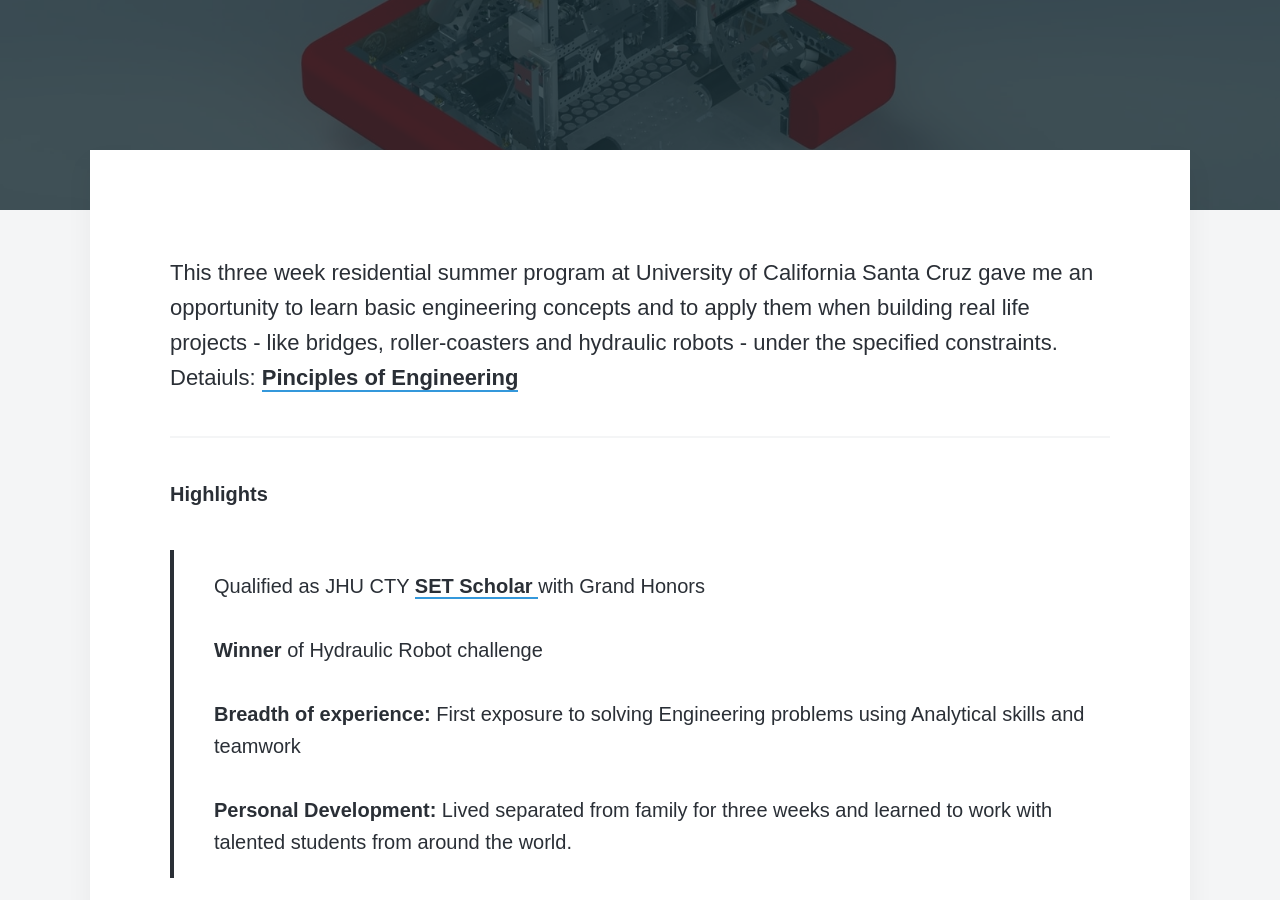
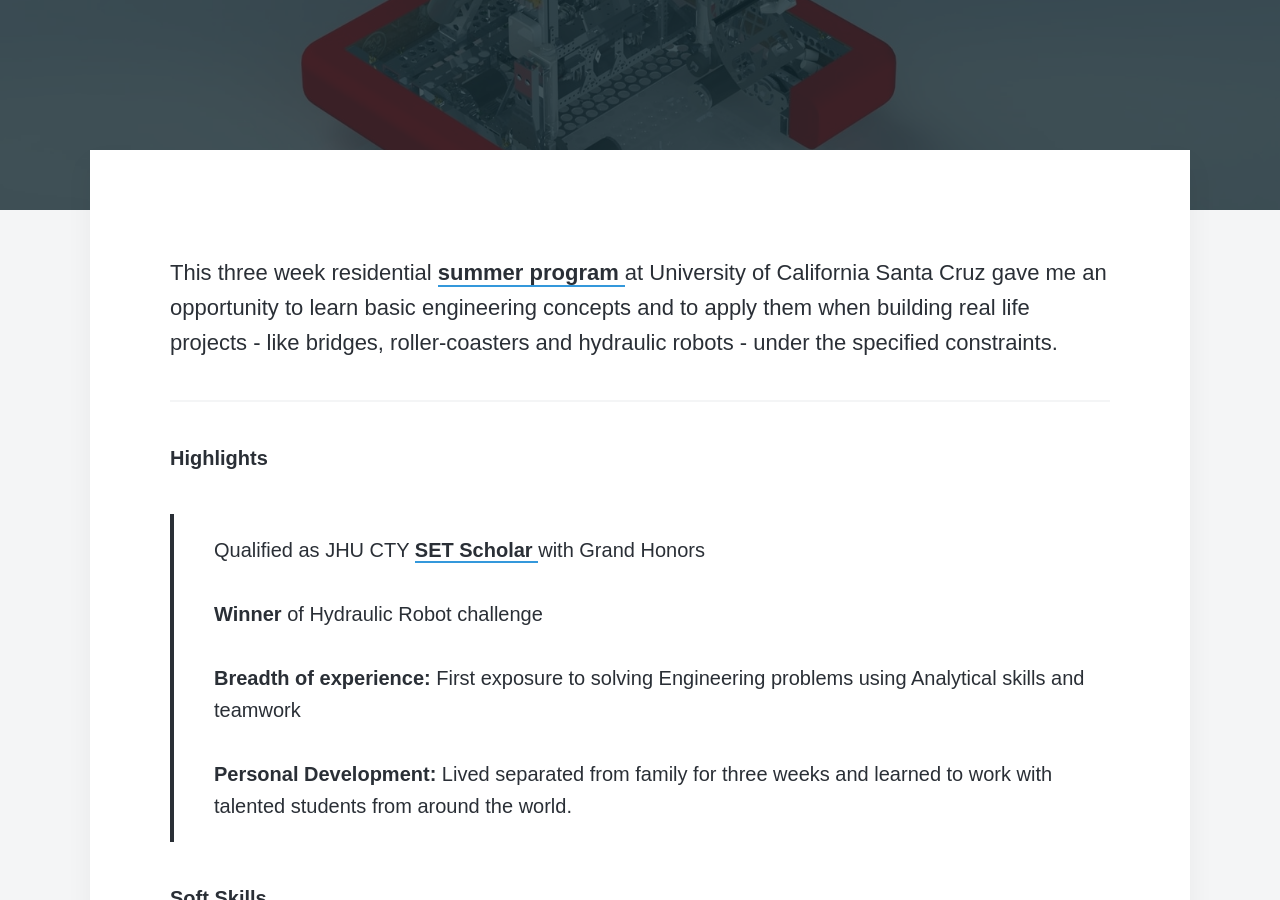
Before and after one commit to disha-22/disha-22.github.io, a Jekyll site: the page built from _projects/engineering-design.md, in a window 1280 px wide and 900 px high, scrolled down 356 px. Built offline with Jekyll 4.4.1, drawn with Linux system fonts in a browser that asks for light colours; nearby versions of some CDN libraries; some web fonts are replaced.

Commit message:
Update engineering-design.md

```diff
--- a/_projects/engineering-design.md
+++ b/_projects/engineering-design.md
@@ -7,8 +7,7 @@
 ---
 
 <br>
-This three week residential summer program at University of California Santa Cruz gave me an opportunity to learn basic engineering concepts and to apply them when building real life projects - like bridges, roller-coasters and hydraulic robots - under the specified constraints. Detaiuls: <a href ="https://cty.jhu.edu/summer/docs/syllabi/egrd_1.pdf/"> Pinciples of Engineering </a>
-
+This three week residential <a href="https://cty.jhu.edu/summer/docs/syllabi/egrd_1.pdf/"> summer program </a> at University of California Santa Cruz gave me an opportunity to learn basic engineering concepts and to apply them when building real life projects - like bridges, roller-coasters and hydraulic robots - under the specified constraints.
 <hr>
 
 <h6> Highlights </h6>
```
